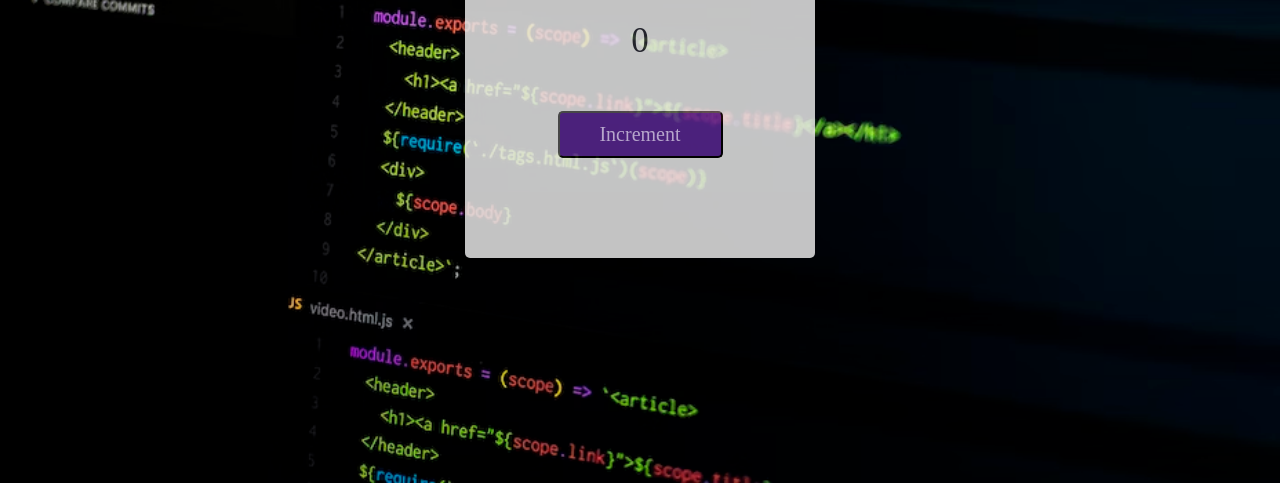
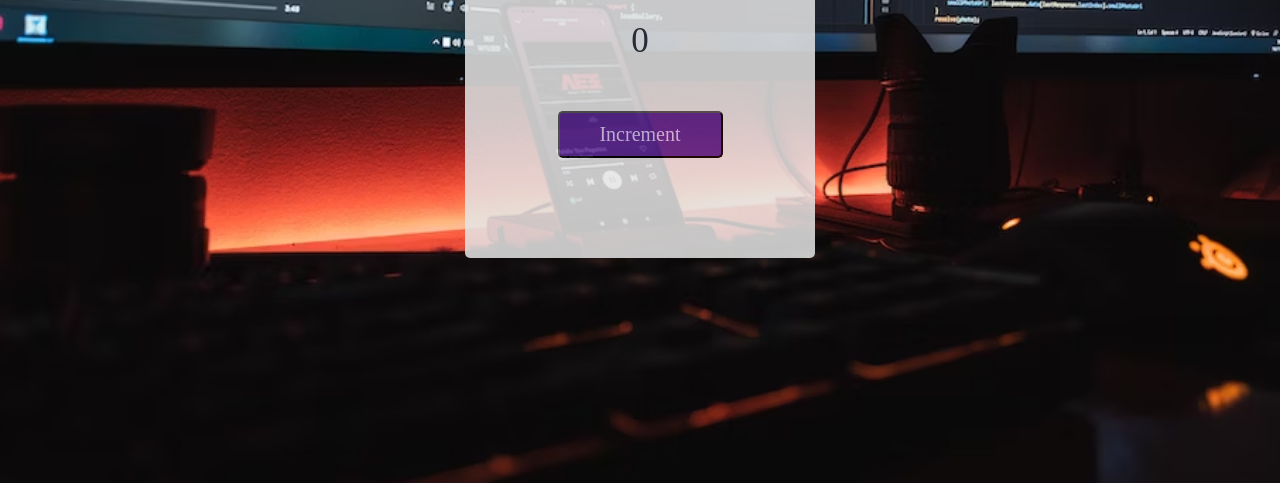
Before and after one commit to Mateus-A-Carvalho/increment-lessons, a plain HTML site: page index.html in a window 1280 px wide. Shown: the part 317-800 px from the top of the page. Drawn offline with Linux system fonts and the light colour scheme.

Commit message:
Trying to fix img erros

```diff
--- a/assets/styles/styles.css
+++ b/assets/styles/styles.css
@@ -20,7 +20,7 @@ html {
 
 body {
   height: 100%;
-  background: url(../img/bg01.avif);
+  background: url(../img/bg02.jpg);
   background-size: cover;
   background-position: center center;
   display: flex;
```
Also changed, not shown: assets/img/bg01.avif (deleted), assets/img/bg02.jpg (added).
